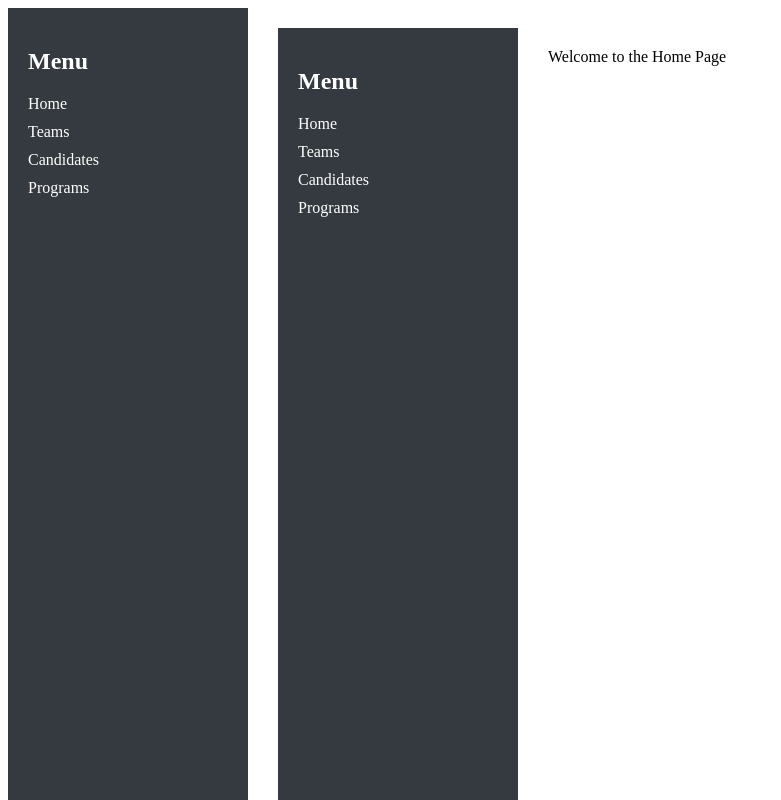
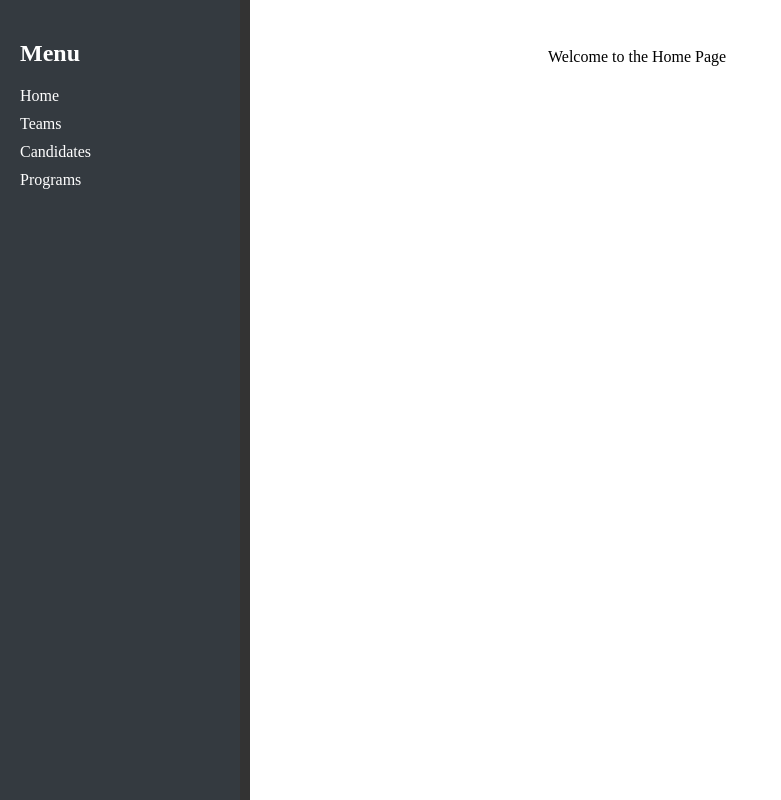
Before and after one commit to Javadamkd/art-fest-management, a Next.js app: page / in a window 1280 px wide. Shown: the whole page, without its empty margins (0-781 px from the left). Built offline with nearby package versions, Linux system fonts and the light colour scheme.

Commit message:
Update Layout.js

```diff
--- a/components/Layout.js
+++ b/components/Layout.js
@@ -5,7 +5,9 @@ import styles from './layout.module.css';
 const Layout = ({ children }) => {
   return (
     <div className={styles.container}>
-      <Sidebar />
+      <div className={styles.sidebar}>
+        <Sidebar />
+      </div>
       <div className={styles.content}>
         {children}
       </div>
```
